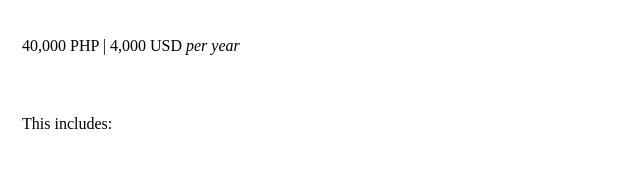
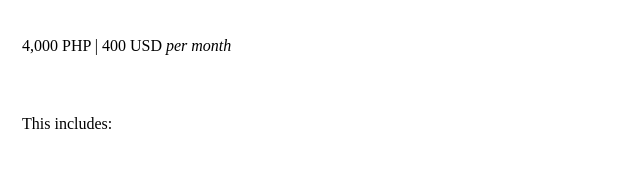
Before and after one commit to nico-liao0918/JPLFPW, a plain HTML site: page webhos.html in a window 1280 px wide. Shown: the part 527-697 px from the top of the page, 58-698 px from the left. Drawn offline with Linux system fonts and the light colour scheme.

Commit message:
Update webhos.html

```diff
--- a/webhos.html
+++ b/webhos.html
@@ -78,8 +78,8 @@
                 </div>
                 <div>
                     <p>
-                        40,000 PHP | 4,000 USD
-                        <i>per year</i>
+                        4,000 PHP | 400 USD
+                        <i>per month</i>
                     </p>
                 </div>
                 <div>
```
